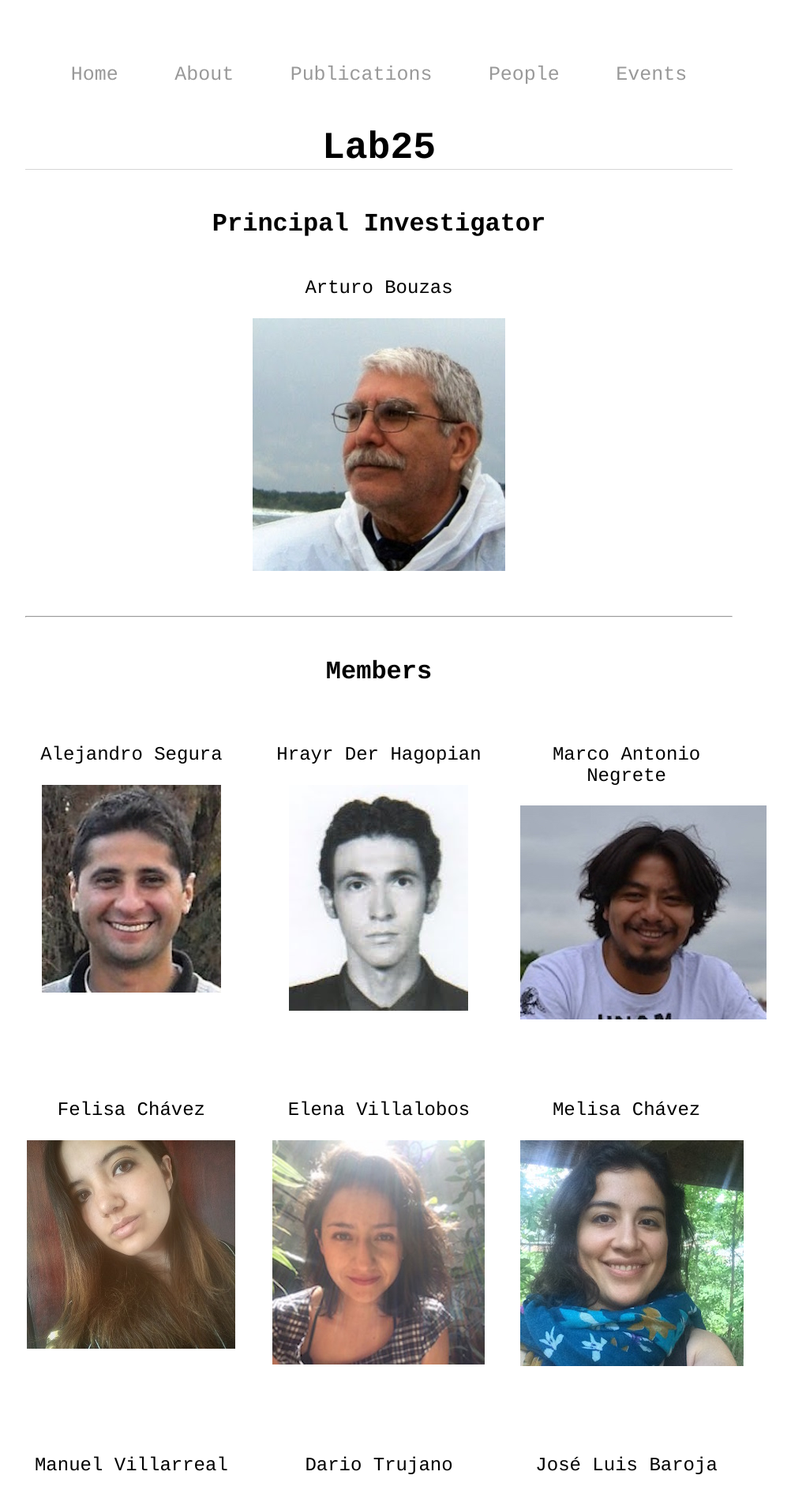
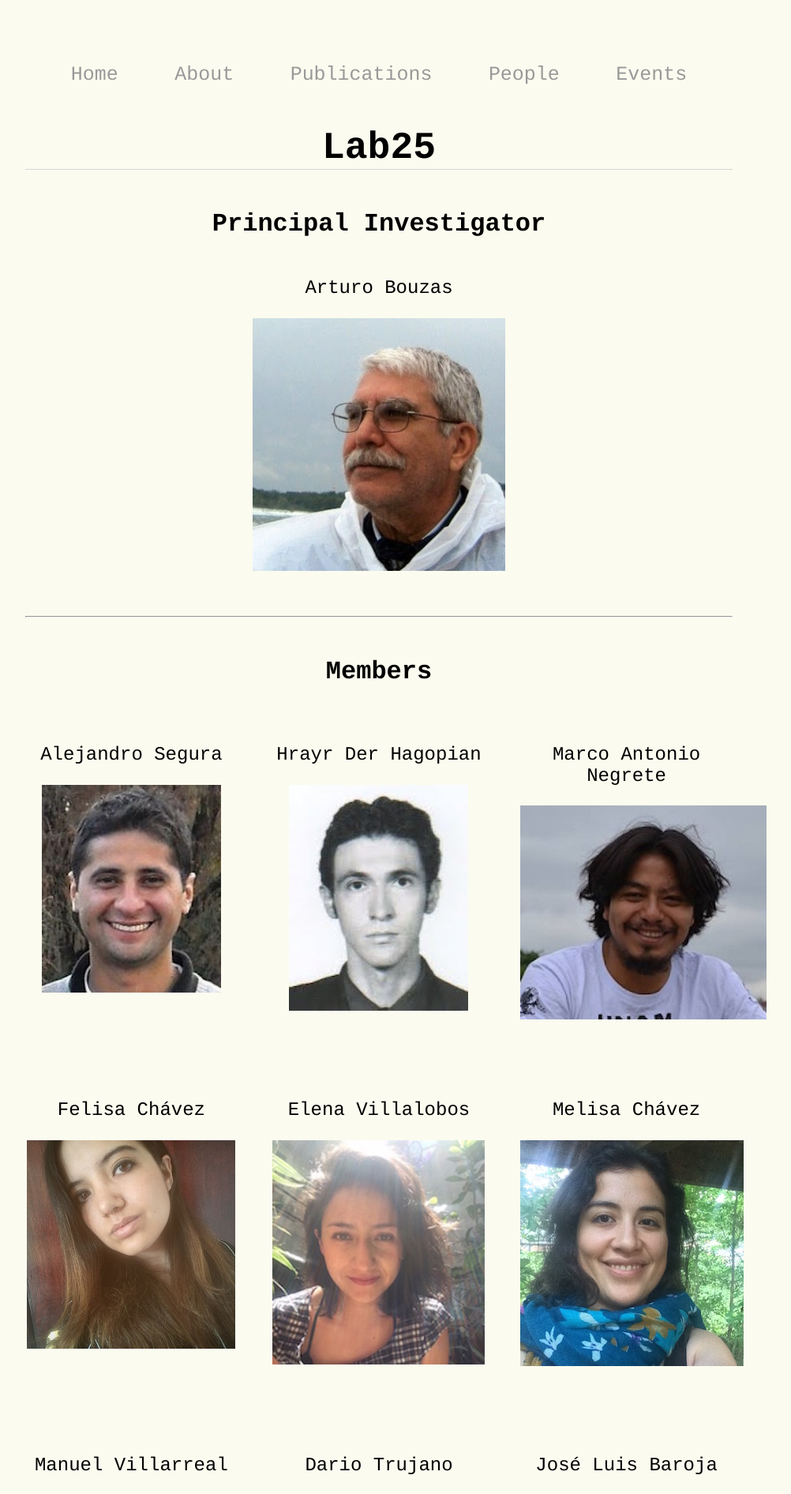
Before and after one commit to BouzasLab25/bouzaslab25.github.io, a Jekyll site: the page built from people/index.html, in a window 1280 px wide. Shown: the top 1892 px of the page at 79% size, without its empty margins (160-1162 px from the left). Built offline with Jekyll 4.4.1, drawn with Linux system fonts in a browser that asks for light colours.

Commit message:
Update index.html

```diff
--- a/people/index.html
+++ b/people/index.html
@@ -3,7 +3,13 @@
 title: Lab25 Members
 ---
 
-
+<style>
+    body {
+    margin: 60px auto;
+    width: 70%;
+    background-color: #FBFBEF;
+}
+</style>
 
 <h3>Principal Investigator</h3>
   <div class="one" >
```
